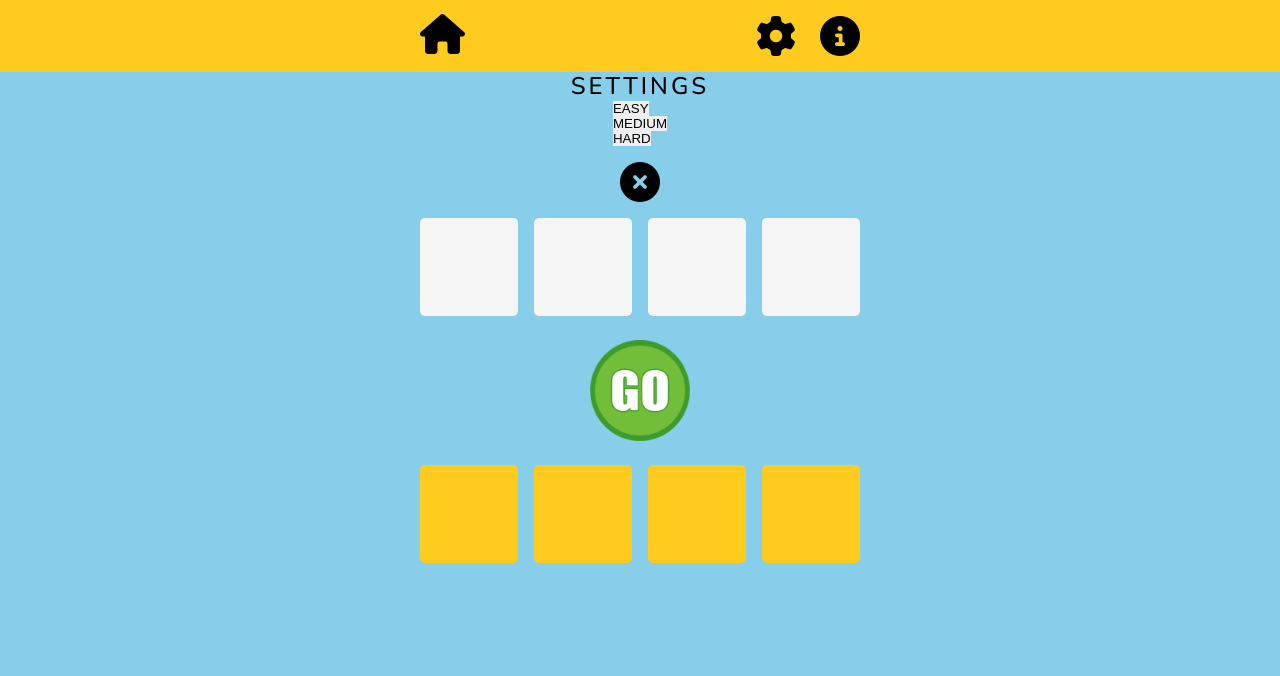
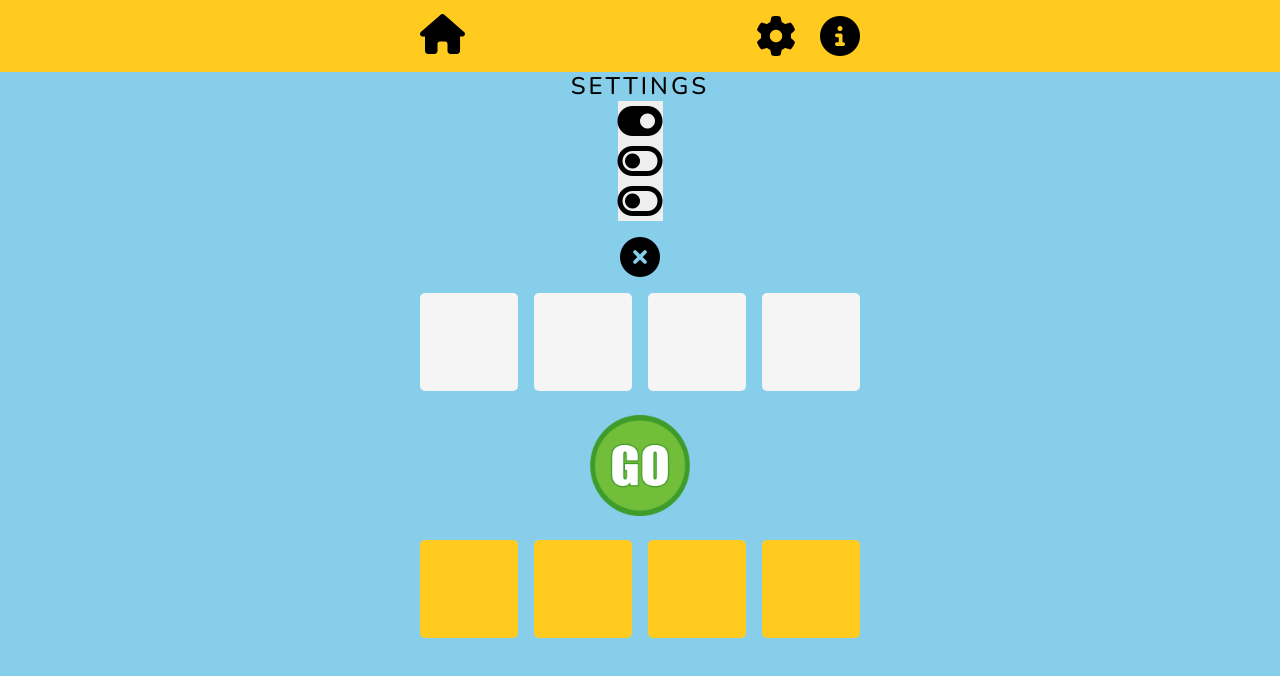
Before and after one commit to rkillickdev/spelling-bee-scramble, a plain HTML site: page index.html in a window 1280 px wide. Both pictures are taken after a click on the button 776 px from the left and 36 px from the top of the page. Drawn offline with nearby package versions, Linux system fonts and the light colour scheme.

Commit message:
Add font awesome icons for difficulty settings buttons

```diff
--- a/index.html
+++ b/index.html
@@ -39,9 +39,15 @@
                     <h1>settings</h1>
                 </div>
                 <div>
-                    <button type="button" id="select-easy">EASY</button>
-                    <button type="button" id="select-medium">MEDIUM</button>
-                    <button type="button" id="select-hard">HARD</button>
+                    <button type="button" id="select-easy">
+                        <i class="fa-solid fa-toggle-on" style="color: #000000;"></i>
+                    </button>
+                    <button type="button" id="select-medium">
+                        <i class="fa-solid fa-toggle-off" style="color: #000000;"></i>
+                    </button>
+                    <button type="button" id="select-hard">
+                        <i class="fa-solid fa-toggle-off" style="color: #000000;"></i>
+                    </button>
                 </div>
                 <div>
                     <button type="button" id="hide-settings" class="control-button clear-page">
```
